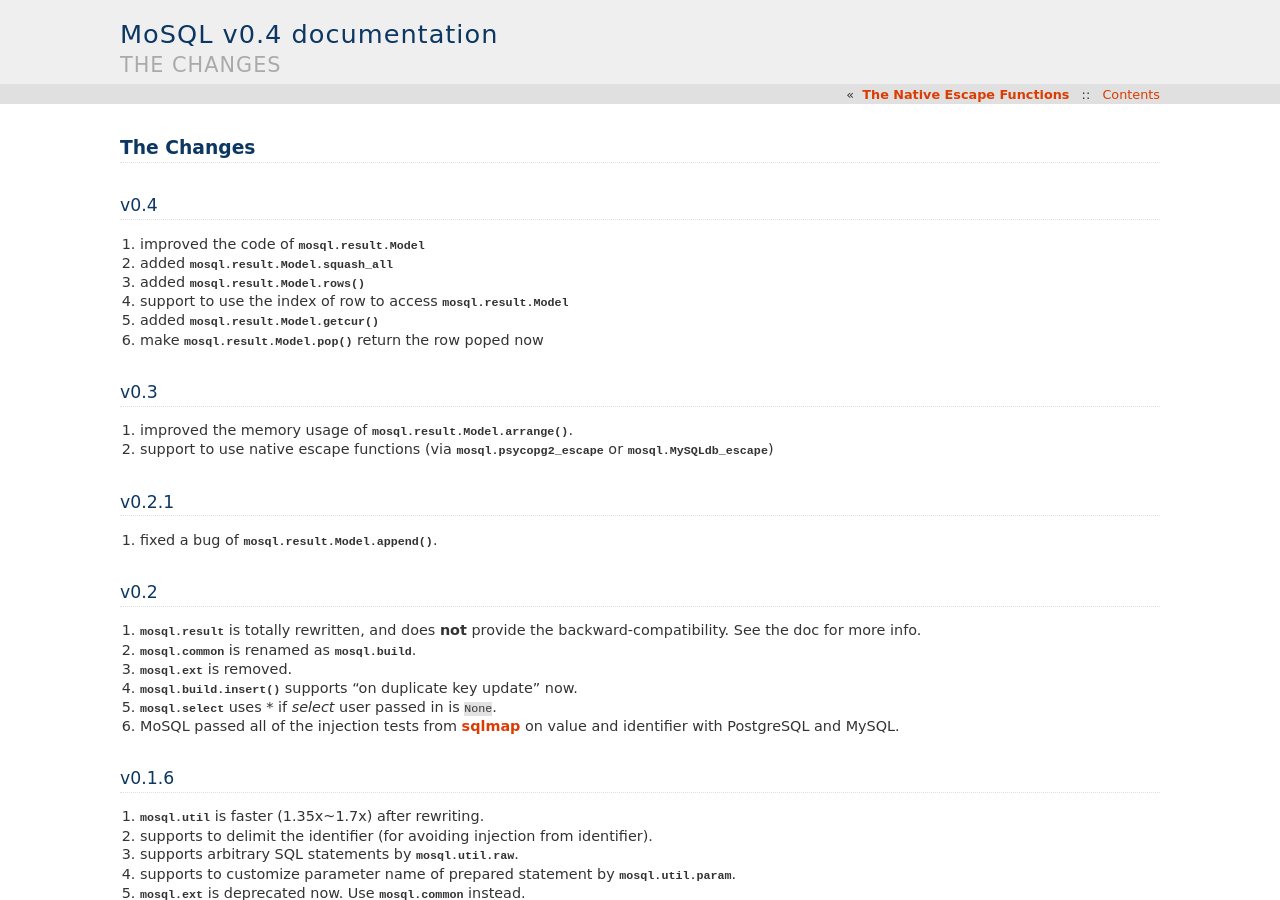
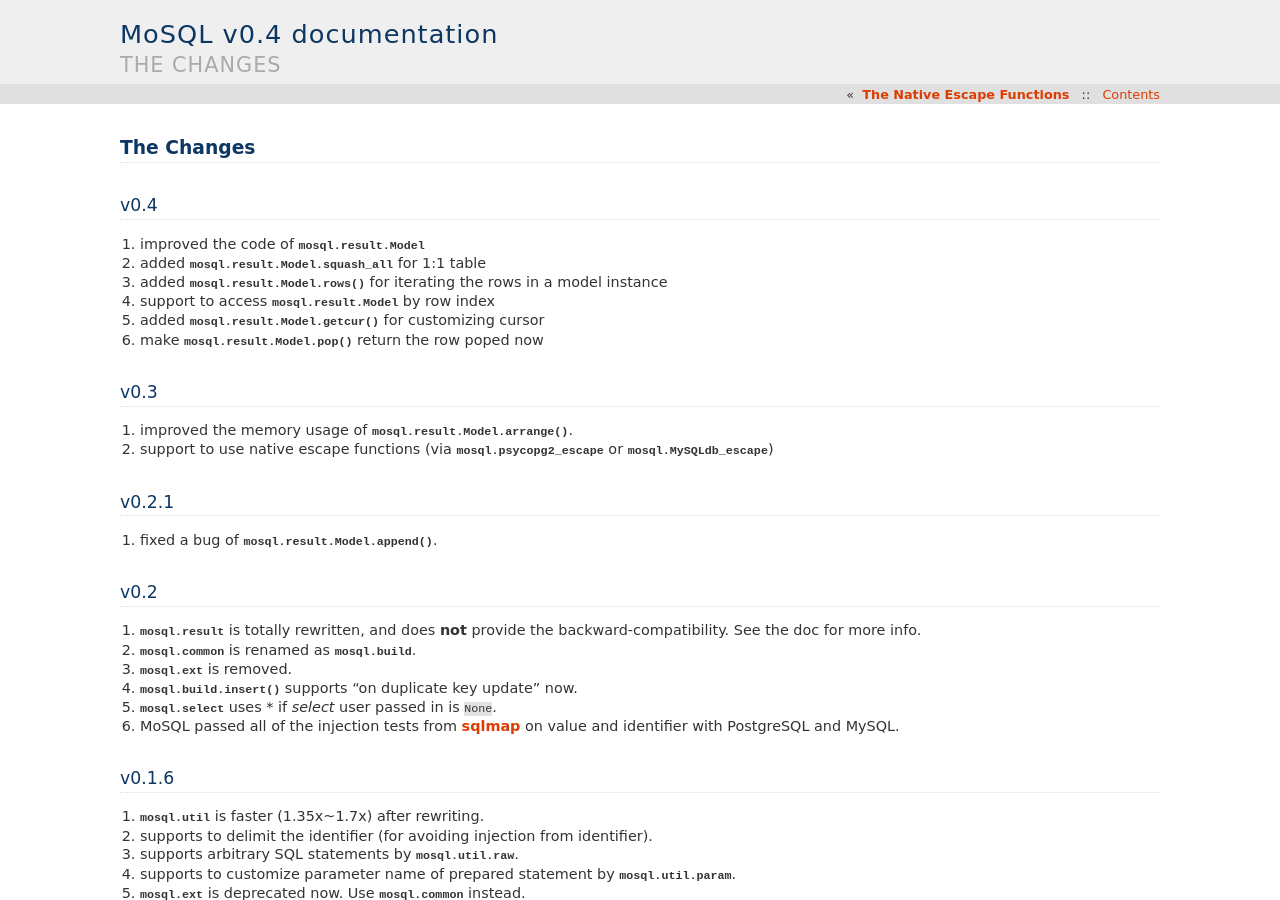
Before and after one commit to moskytw/mosql, a Sphinx documentation site: the page built from docs/changes.rst, in a window 1280 px wide and 900 px high. Built offline with Sphinx 7.4.7, drawn with Linux system fonts in a browser that asks for light colours.

Commit message:
reworded chg log

```diff
--- a/docs/changes.rst
+++ b/docs/changes.rst
@@ -4,11 +4,12 @@
 
 v0.4
 ----
+
 1. improved the code of :class:`mosql.result.Model`
-2. added :attr:`mosql.result.Model.squash_all`
-3. added :meth:`mosql.result.Model.rows`
-4. support to use the index of row to access :class:`mosql.result.Model`
-5. added :meth:`mosql.result.Model.getcur`
+2. added :attr:`mosql.result.Model.squash_all` for 1:1 table
+3. added :meth:`mosql.result.Model.rows` for iterating the rows in a model instance
+4. support to access :class:`mosql.result.Model` by row index
+5. added :meth:`mosql.result.Model.getcur` for customizing cursor
 6. make :meth:`mosql.result.Model.pop` return the row poped now
 
 v0.3
```
